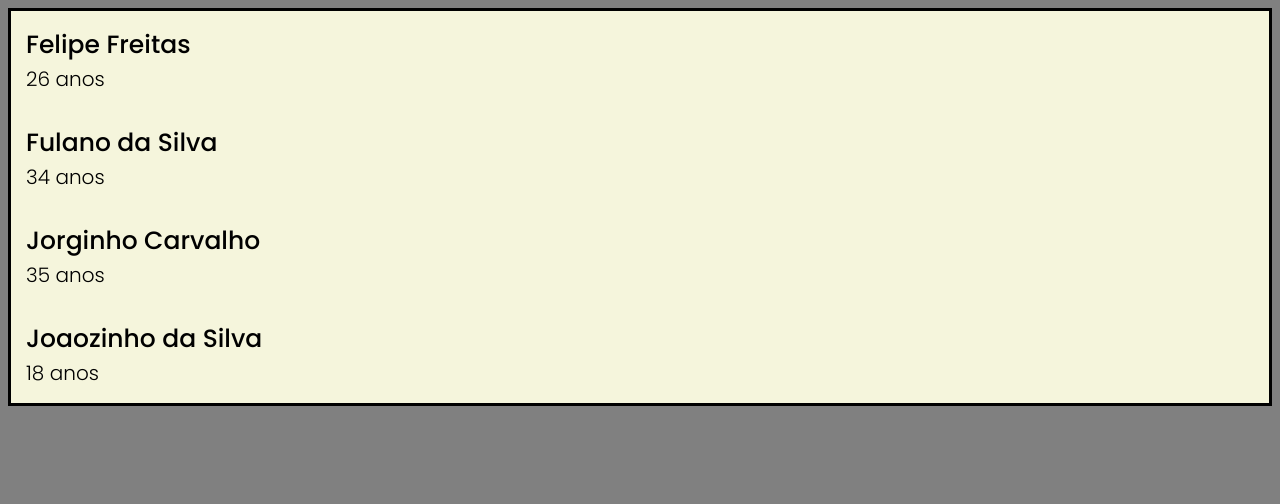
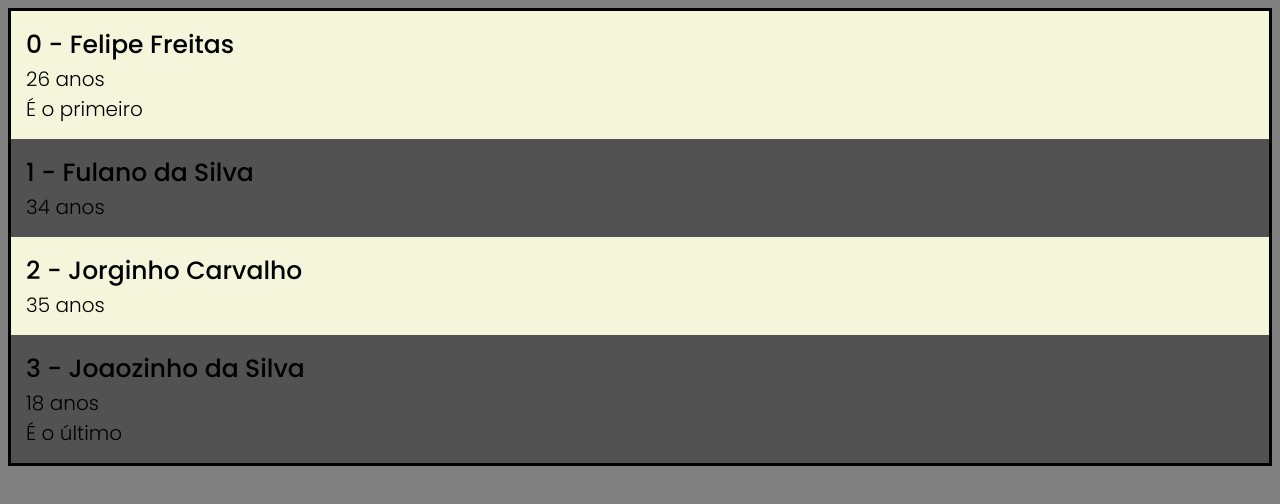
Before and after one commit to leticiareginajf/TwoWayDataBinding, an Angular app in the folder TwoWayDataBinding/: page / in a window 1280 px wide. Shown: the top 504 px of the page. Built offline with nearby package versions, Linux system fonts and the light colour scheme.

Commit message:
let isFrist

```diff
--- a/TwoWayDataBinding/src/app/app.component.html
+++ b/TwoWayDataBinding/src/app/app.component.html
@@ -55,12 +55,24 @@ type="text" [ngModel]="name"  <-- Input
         <p class="item__name">Joazinho da Silva</p>
         <p class="item__age">18 anos</p>
     </div>
+    <div class="list" *ngIf="true">
 -->
 
 
 <div class="list">
-    <div class="item" *ngFor="let person of listPeople">
-        <p class="item__name">{{ person.name }}</p>
+    <div
+    class="item"
+    *ngFor="let person of listPeople;
+    let i = index;
+    let isOdd = odd;
+    let isLast= last;
+    let isFirst= first"
+    [class.item--odd]="isOdd"
+    (click)="selectPerson(i)">
+
+        <p class="item__name"> {{ i }}  - {{ person.name }}</p>
         <p class="item__age">{{ person.age }} anos</p>
+        <p class="item__age" *ngIf="isFirst">É o primeiro</p>
+        <p class="item__age" *ngIf="isLast">É o último</p>
     </div>
 </div>
--- a/TwoWayDataBinding/src/app/app.component.ts
+++ b/TwoWayDataBinding/src/app/app.component.ts
@@ -13,6 +13,11 @@ export class AppComponent {
     { name: 'Jorginho Carvalho', age: 35, },
     { name: 'Joaozinho da Silva', age: 18, },
   ];
+
+
+  selectPerson(index: number){
+    console.log(index);
+  }
 
 
 }
```
